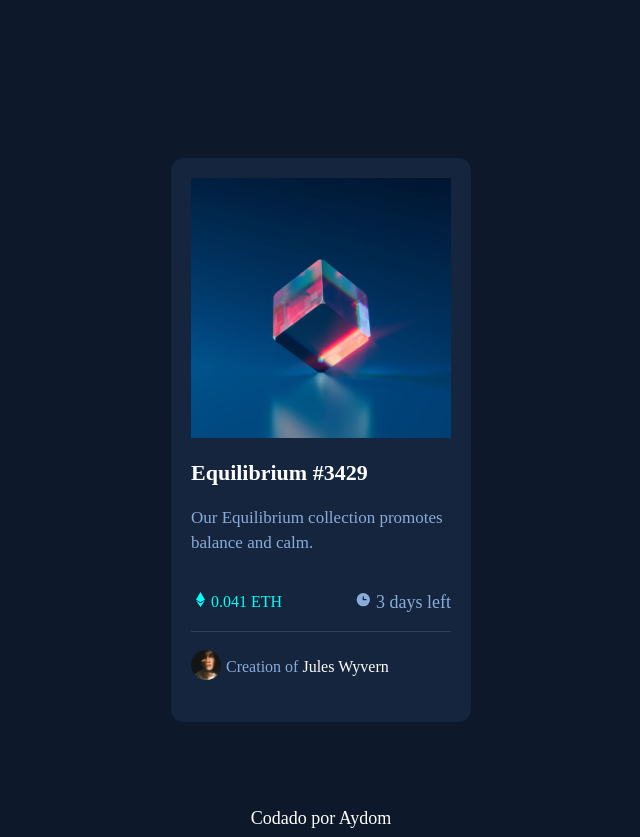
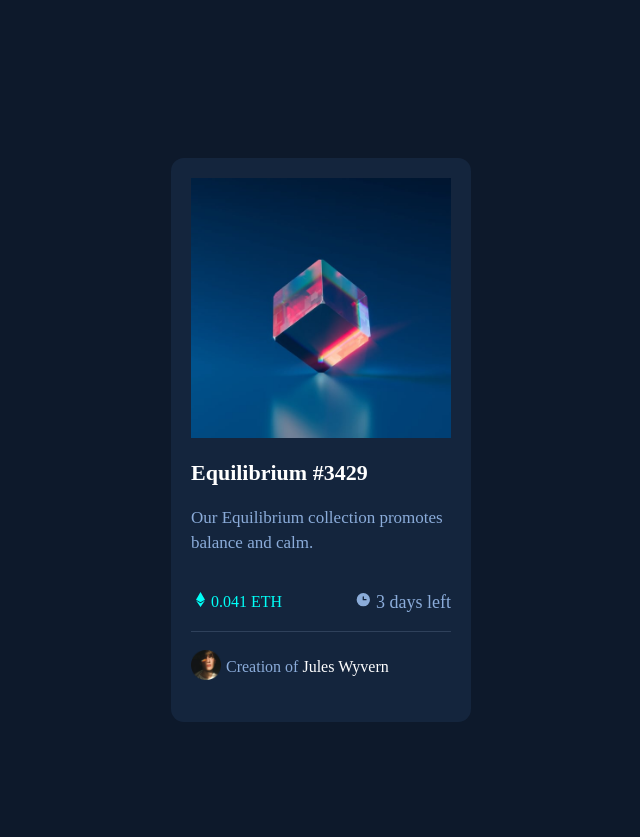
Before and after one commit to aydom669/Cart-o-De-Vizualiza-o-NFT, a plain HTML site: page index.html in a window 1280 px wide. Shown: the whole page, without its empty margins (319-959 px from the left). After the commit the page ends 816 px from the top, so only its background shows below. Drawn offline with Linux system fonts and the light colour scheme; a web font is replaced by a local one.

Commit message:
pequenas mudanças

```diff
--- a/index.html
+++ b/index.html
@@ -59,8 +59,5 @@
       </div>
     </div>
   </div>
-  <div class="attribution ">
-    <a href="https://github.com/aydom669?tab=overview&from=2022-02-01&to=2022-02-12" target="_blank">Codado por Aydom</a>
-  </div>
 </body>
 </html>
```
